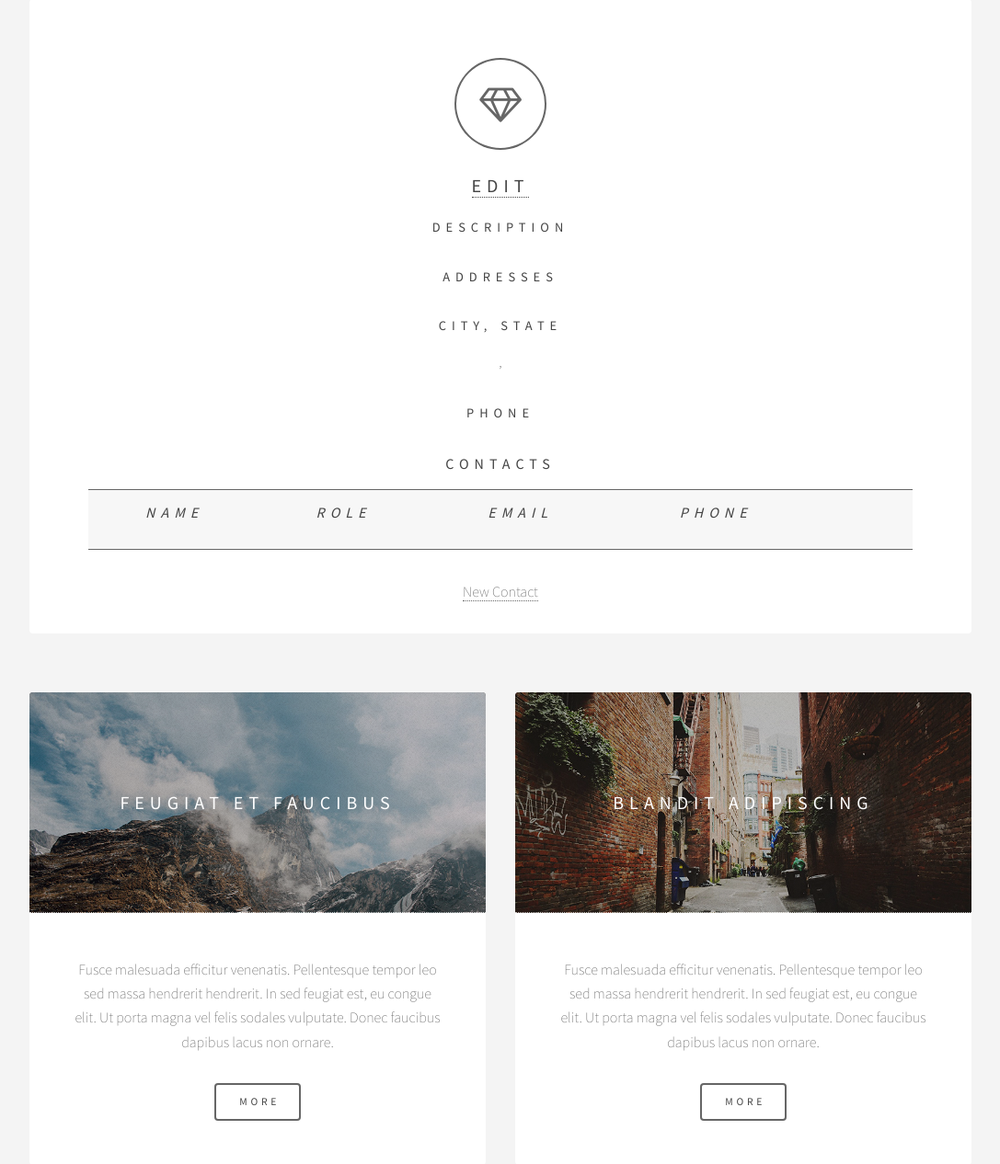
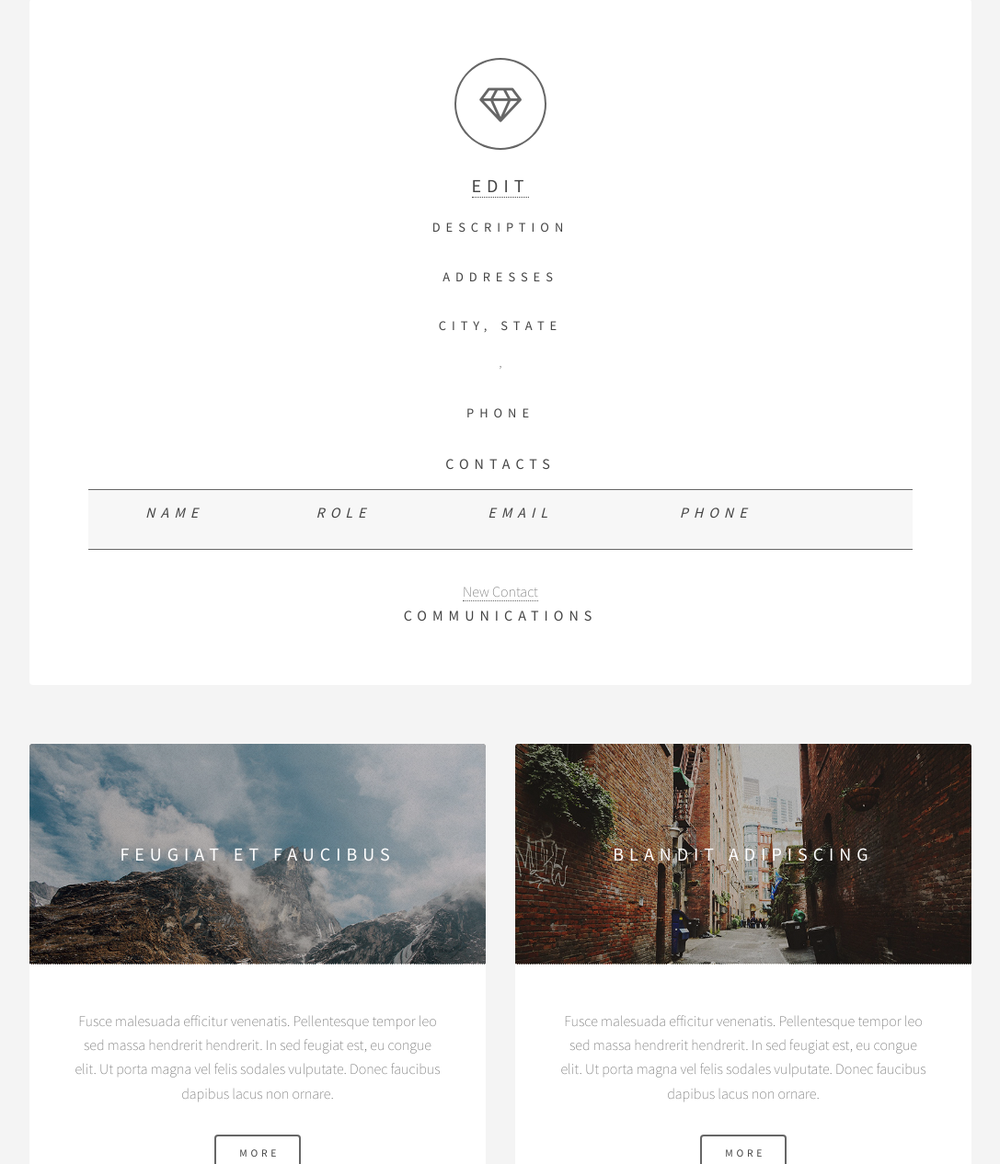
Before and after one commit to Pavlo-Olshansky/CRM-website, a Django app: template grand_site/templates/accounts/account_detail.html in a window 1280 px wide. Shown: the part 665-1931 px from the top of the page at 92% size, without its empty margins (96-1183 px from the left). Run offline with Django 3.2, Linux system fonts and the light colour scheme; the template is opened without the code that fills it, so the values that code supplies are empty; some libraries are stand-ins or nearby versions.

Commit message:
add the communication details to account details

```diff
--- a/accounts/views.py
+++ b/accounts/views.py
@@ -12,6 +12,7 @@ from django.shortcuts import get_object_or_404
 from .models import Account
 from .forms import AccountForm
 from contacts.models import Contact
+from communications.models import Communication
 
 
 class AccountList(ListView):
@@ -49,11 +50,14 @@ def account_detail(request, uuid):
             return HttpResponseForbidden()
 
     contacts = Contact.objects.filter(account=account)
+    communications = Communication.objects.filter(
+        account=account).order_by('-created_on')
 
 
     variables = {
         'account': account,
         'contacts': contacts,
+        'communications': communications,
     }
 
     return render(request, 'accounts/account_detail.html', variables)
--- a/grand_site/templates/accounts/account_detail.html
+++ b/grand_site/templates/accounts/account_detail.html
@@ -36,6 +36,20 @@
 		    </div>
 		</div>
         {# List Communications #}
+		<div id="co-container" class="ad-container">
+		    <div class="ad-headers">
+		        <h4 class="ad-mh m-none">Communications</h4>
+		    </div>
+		    <div id="co-body" class="ad-container">
+		        {# Communications Item Form #}
+		        {# List of Communications #}
+		        <ul id="co-list" class="strip-list col-md-12 p-none">
+		            {% for comm in communications %}
+		                {% include 'communications/comm_item_view.html' %}
+		            {% endfor %}
+		        </ul>
+		    </div>
+		</div>
     <!-- </div> -->
 
 {% endblock header_top %}
```
